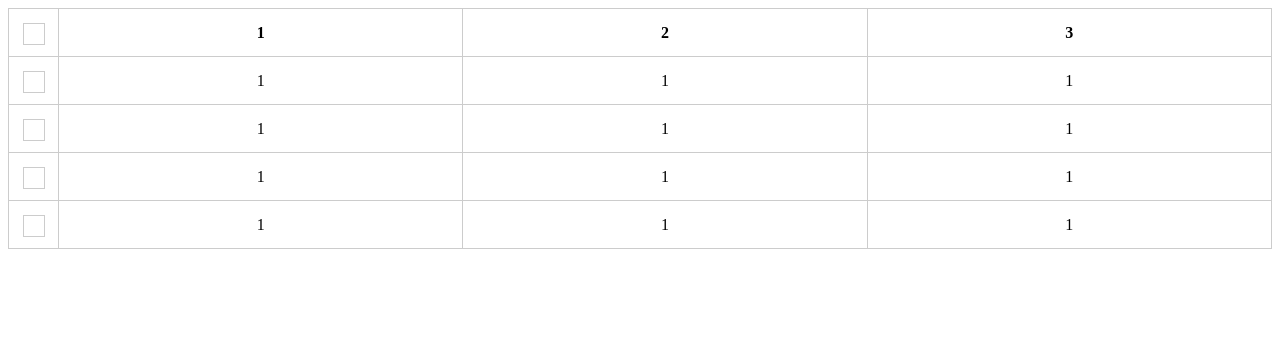
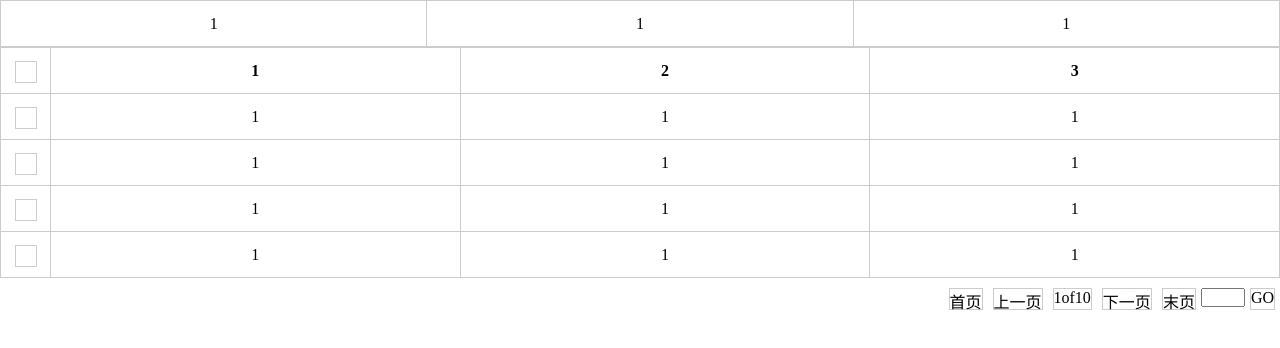
Before and after one commit to Alva-Zhen/MyJqueryLibrary, a plain HTML site: page table/index.html in a window 1280 px wide. Drawn offline with Linux system fonts and the light colour scheme.

Commit message:
表格分页  未完成

```diff
--- a/table/index.html
+++ b/table/index.html
@@ -10,6 +10,27 @@
 </head>
 
 <body>
+    <table class="table">
+        <tbody>
+            <tr>
+                <td>1</td>
+                <td>1</td>
+                <td>1</td>
+            </tr>
+        </tbody>
+    </table>
+    <div class="page">
+        <div class="first">首页</div>
+        <div class="prev">上一页</div>
+        <p>
+            <span>1</span>of
+            <span>10</span>
+        </p>
+        <div class="next">下一页</div>
+        <div class="last">末页</div>
+        <input type="text" name="" id="">
+        <p>GO</p>
+    </div>
     <div id="table"></div>
     <script src="./jquery-1.10.2.min.js"></script>
     <script src="./table.js"></script>
--- a/table/table.css
+++ b/table/table.css
@@ -1,3 +1,7 @@
+* {
+	margin: 0;
+	padding: 0;
+}
 .table {
 	width: 100%;
 	border-collapse: collapse;
@@ -36,3 +40,30 @@
 .checkbox input:checked + label {
 	display: block;
 }
+.page {
+	padding-top: 10px;
+	text-align: right;
+}
+.page input {
+	width: 40px;
+}
+.page > div,
+.page > p {
+	position: relative;
+	display: inline-block;
+	margin-left: 5px;
+	margin-right: 5px;
+	text-align: center;
+	vertical-align: top;
+	cursor: pointer;
+}
+.page > div,
+.page p {
+	min-width: 20px;
+	height: 20px;
+	border: #ccc 1px solid;
+}
+.page > div:hover,
+.page li:hover {
+	background-color: antiquewhite;
+}
--- a/table/table.js
+++ b/table/table.js
@@ -3,6 +3,8 @@ function Table(option) {
 	this.THEAD = option.thead;
 	this.TBODY = option.tbody;
 	this.CHECKBOX = option.checkbox;
+	this.PAGENO = option.pageNo;
+	this.PAGEALL = option.pageAll;
 
 	this.init();
 }
@@ -17,6 +19,10 @@ Table.prototype = {
 
 		this.creatThead();
 		this.creatTbody();
+
+		this.creatPage();
+		this.pagePrev();
+
 		if (this.CHECKBOX) {
 			this.creatCheckbox();
 			this.selectCheckbox();
@@ -80,6 +86,39 @@ Table.prototype = {
 				$(this).attr('status', '0');
 			}
 		});
+	},
+	creatPage: function() {
+		$('.page').remove();
+		console.log(1);
+		var page =
+			'<div class="page">' +
+			'<div class="first">首页</div>' +
+			'<div class="prev">上一页</div>' +
+			'<p>' +
+			'<span>' +
+			this.PAGENO +
+			'</span>of' +
+			'<span>' +
+			this.PAGEALL +
+			'</span>' +
+			'</p>' +
+			'<div class="next">下一页</div>' +
+			'<div class="last">末页</div>' +
+			'<input type="text" name="" id="">' +
+			'<p>GO</p>' +
+			'</div>';
+		this.ID.append(page);
+		this.pagePrev();
+	},
+	// 上一页
+	pagePrev: function() {
+		var self = this;
+		$('.prev')
+			.unbind('click')
+			.click(function() {
+				self.PAGENO--;
+				self.creatPage();
+			});
 	}
 };
 
@@ -87,6 +126,8 @@ function table(option) {
 	var _default = {
 		id: '#table',
 		checkbox: true,
+		pageNo: 1,
+		pageAll: 10,
 		thead: ['1', '2', '3'],
 		tbody: function() {
 			return '<tr><td>1</td><td>1</td><td>1</td></tr><tr><td>1</td><td>1</td><td>1</td></tr><tr><td>1</td><td>1</td><td>1</td></tr><tr><td>1</td><td>1</td><td>1</td></tr>';
```
